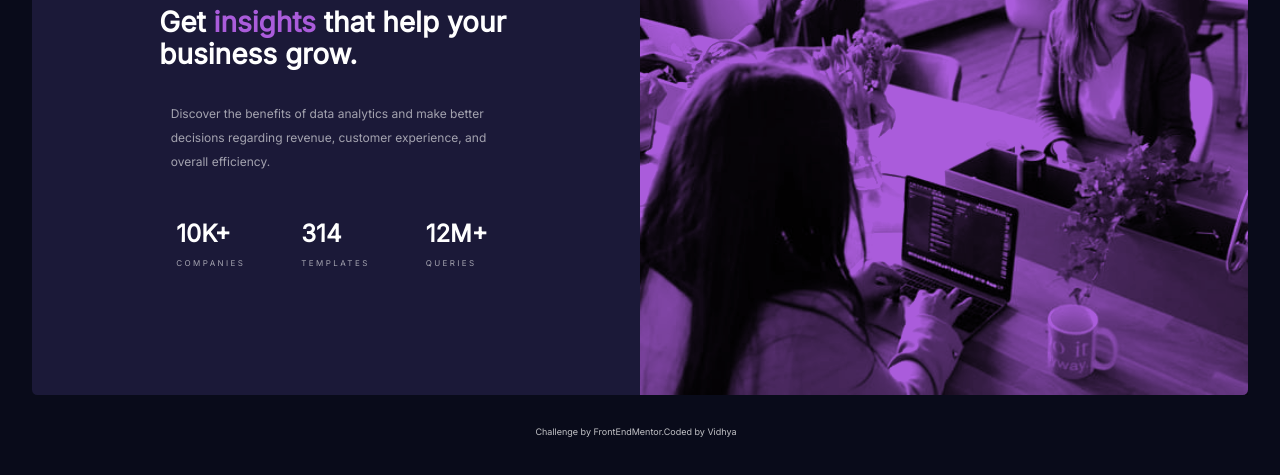
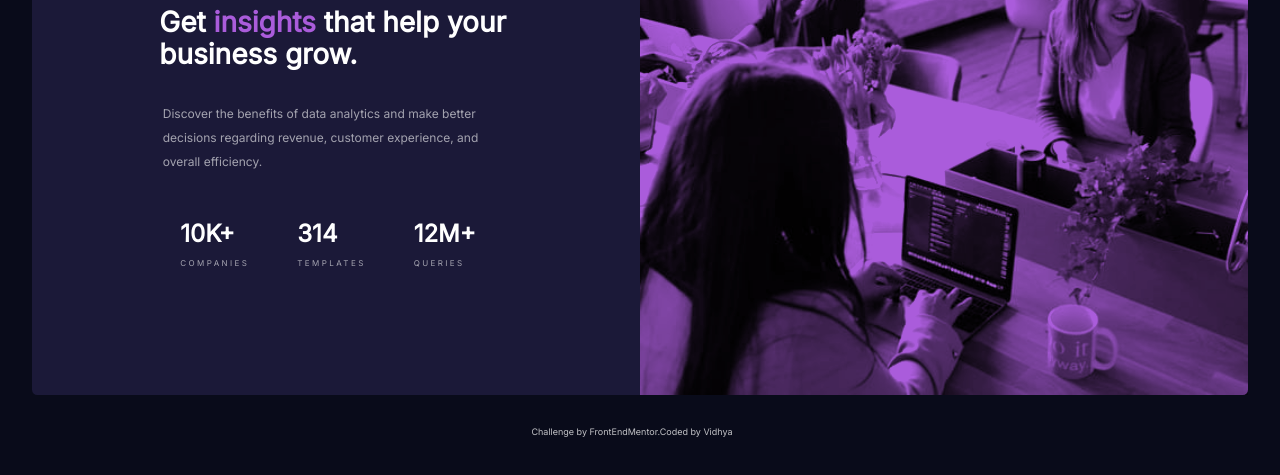
Before and after one commit to vdommala/stats-preview-card-component, a plain HTML site: page index.html in a window 1280 px wide. Shown: the part 203-678 px from the top of the page. Drawn offline with Linux system fonts and the light colour scheme.

Commit message:
changes to padding:

```diff
--- a/assets/stylesheet/main.css
+++ b/assets/stylesheet/main.css
@@ -198,7 +198,7 @@ h1 {
   line-height: 2rem;
 }
 p {
-  padding-left: 1.5rem;
+  padding-left: 1rem;
   padding-right: 2rem;
   padding-bottom: 2rem;
 }
```
